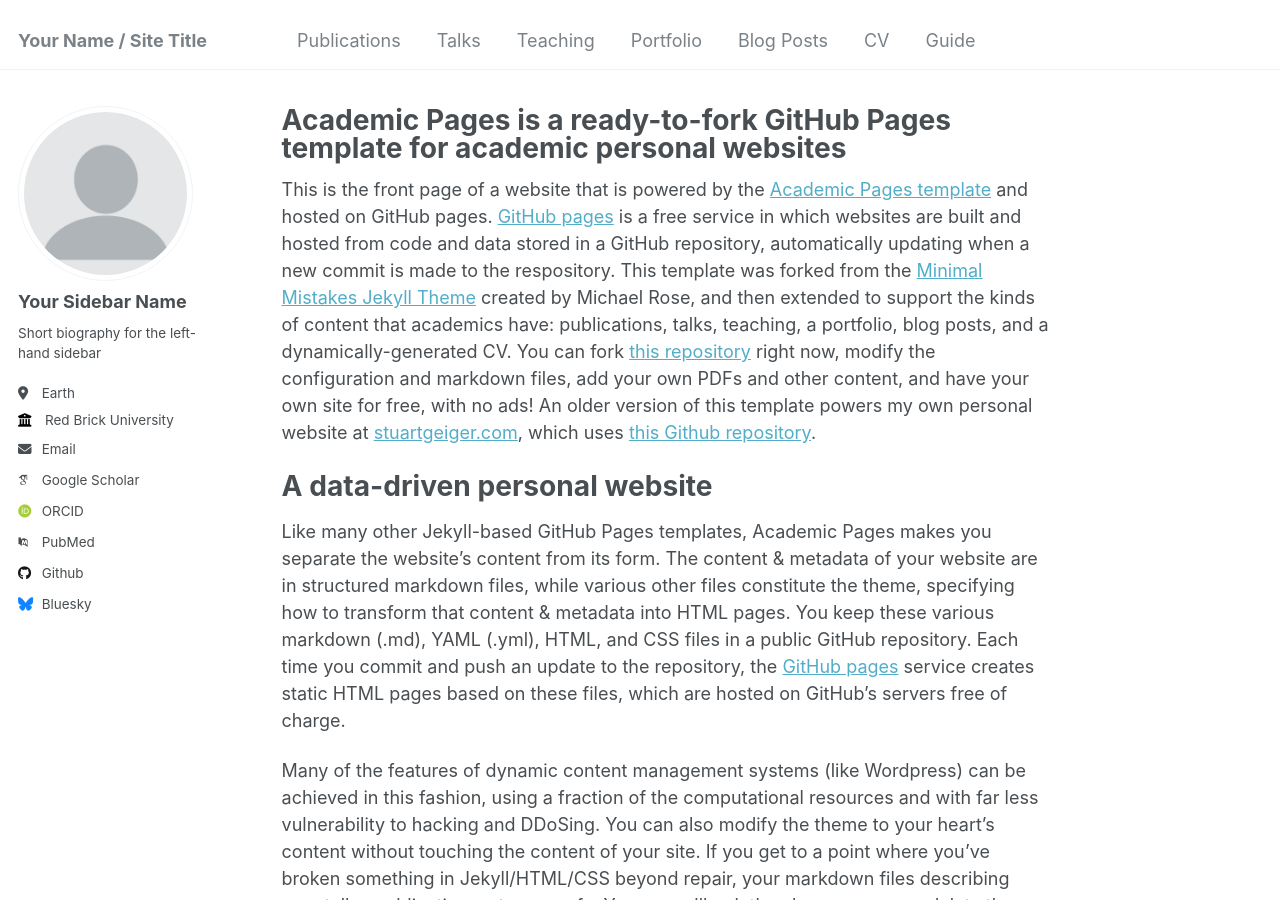
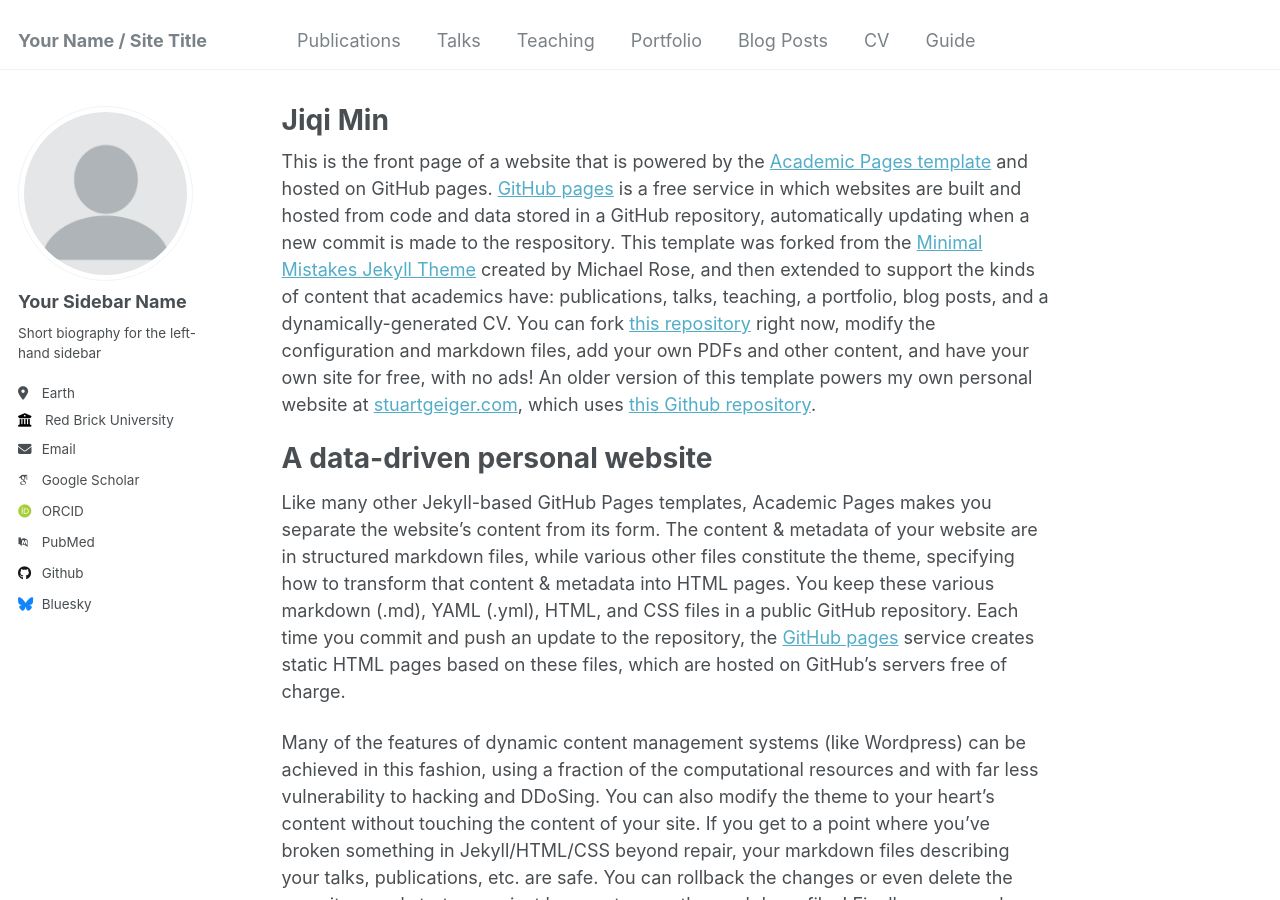
Before and after one commit to Fhoneysuckle/Fhoneysuckle.github.io, a Jekyll site: the page built from _pages/about.md, in a window 1280 px wide and 900 px high. Built offline with Jekyll 4.4.1, drawn with Linux system fonts in a browser that asks for light colours; some web fonts are replaced.

Commit message:
about.md

```diff
--- a/_pages/about.md
+++ b/_pages/about.md
@@ -1,6 +1,6 @@
 ---
 permalink: /
-title: "Academic Pages is a ready-to-fork GitHub Pages template for academic personal websites"
+title: "Jiqi Min"
 author_profile: true
 redirect_from:
   - /about/
```
